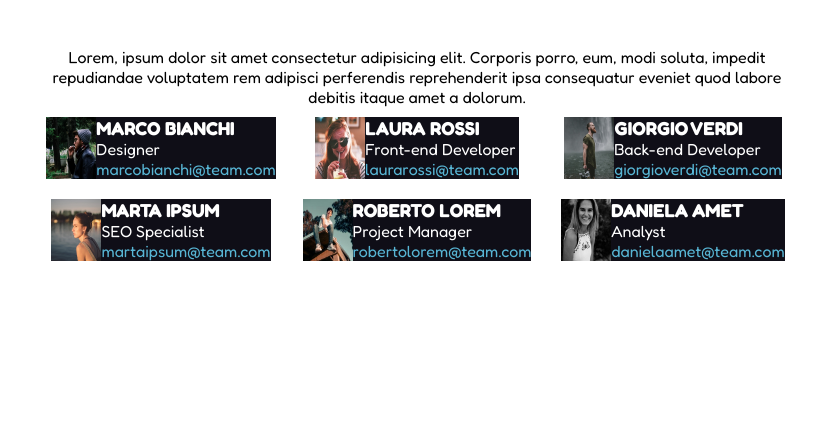
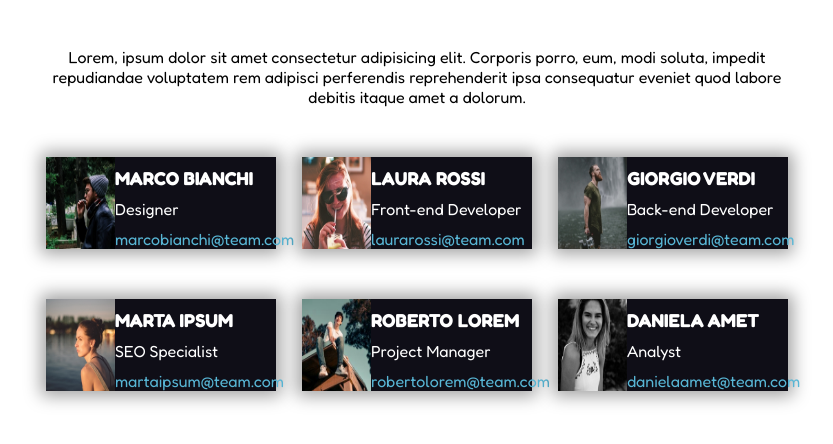
Before and after one commit to matteocovetti/html-css-flex-cards, a plain HTML site: page index.html in a window 1280 px wide. Shown: the part 42-486 px from the top of the page, without its empty margins (223-1056 px from the left). Drawn offline with Linux system fonts and the light colour scheme.

Commit message:
add ombre-correzioni esercizio finito

```diff
--- a/index.html
+++ b/index.html
@@ -21,7 +21,7 @@
     <main class="container">
         <div class="container-flex">
             <!-- prima foto -->
-            <div class="item item-flex">
+            <div class="item item-flex shadow-light">
                 <img src="img/male1.png" alt="marco bianchi">
                 <ul>
                     <li><h3>MARCO BIANCHI</h3></li>
@@ -30,7 +30,7 @@
                 </ul>
             </div>
             <!-- seconda foto -->
-            <div class="item item-flex">
+            <div class="item item-flex shadow-light">
                 <img src="img/female1.png" alt="laura rossi">
                 <ul>
                     <li><h3>LAURA ROSSI</h3></li>
@@ -39,7 +39,7 @@
                 </ul>
             </div>
             <!-- terza foto -->
-            <div class="item item-flex">
+            <div class="item item-flex shadow-light">
                 <img src="img/male2.png" alt="giorgio verdi">
                 <ul>
                     <li><h3>GIORGIO VERDI</h3></li>
@@ -48,7 +48,7 @@
                 </ul>
             </div>
             <!-- quarta foto -->
-            <div class="item item-flex">
+            <div class="item item-flex shadow-light">
                 <img src="img/female2.png" alt="marta ipsum">
                 <ul>
                     <li><h3>MARTA IPSUM</h3></li>
@@ -57,7 +57,7 @@
                 </ul>
             </div>
             <!-- quinta foto -->
-            <div class="item item-flex">
+            <div class="item item-flex shadow-light">
                 <img src="img/male3.png" alt="roberto lorem">
                 <ul>
                     <li><h3>ROBERTO LOREM</h3></li>
@@ -66,7 +66,7 @@
                 </ul>
             </div>
             <!-- sesta foto -->
-            <div class="item item-flex">
+            <div class="item item-flex shadow-light">
                 <img src="img/female3.png" alt="daniela amet">
                 <ul>
                     <li><h3>DANIELA AMET</h3></li>
--- a/style.css
+++ b/style.css
@@ -31,8 +31,9 @@ a{
 
 }
 li{
-    background-color: #0f0e17;
     color: white;
+    padding-top: 10px;
+
 
 }
 /* layout */
@@ -50,13 +51,19 @@ li{
 /* item */
 .item{
     width: 30%;
-    padding: 10px;
+
 
 }
 .item img{
-    width: 50px;
+    width: 30%;
 }
 .item-flex{
     display: flex;
-    justify-content: center;
+    background-color: #0f0e17;
+    margin-top: 50px;
 }
+.shadow-light{
+    box-shadow: 0px 0px 16px 5px rgba(0,0,0,0.37);
+-webkit-box-shadow: 0px 0px 16px 5px rgba(0,0,0,0.37);
+-moz-box-shadow: 0px 0px 16px 5px rgba(0,0,0,0.37);
+}
```
